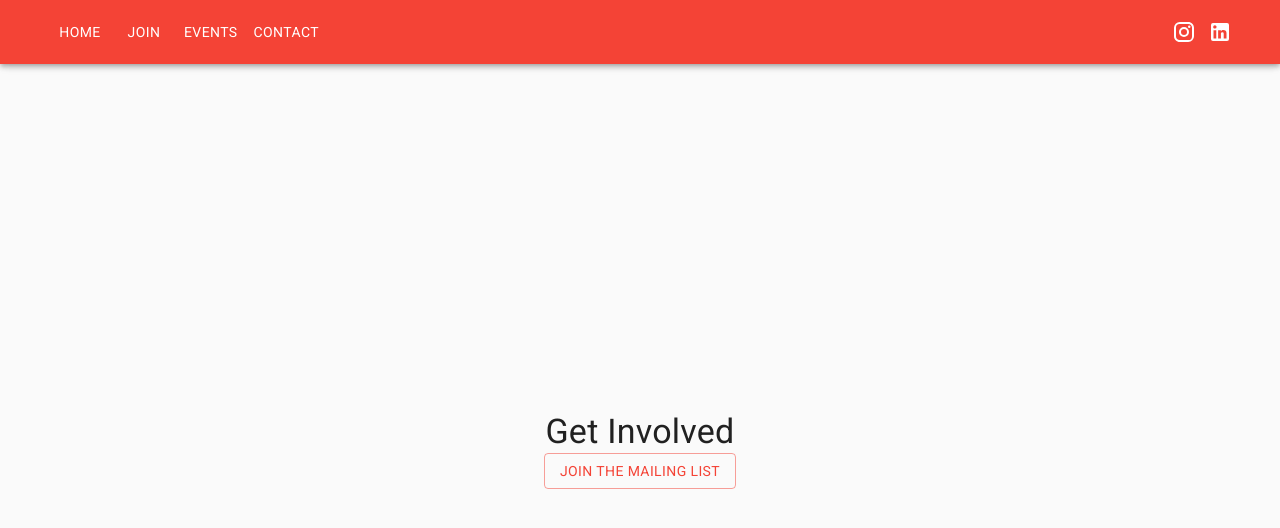
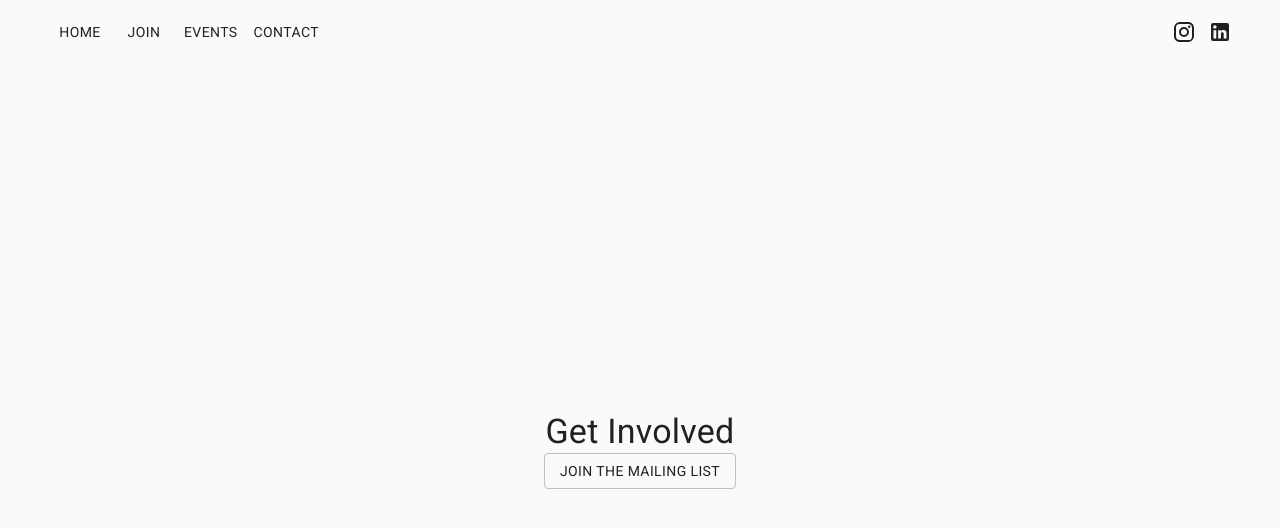
Before and after one commit to Northeastern-Blockchain-Club/neu_blockchain, a Gatsby site: page /join in a window 1280 px wide. Built offline with nearby package versions, Linux system fonts and the light colour scheme; Gatsby itself is replaced by a stand-in of ours.

Commit message:
theme updates and fixing of small ui details

```diff
--- a/src/Theme/theme.js
+++ b/src/Theme/theme.js
@@ -2,12 +2,12 @@ import { createTheme } from "@material-ui/core/styles";
 
 const theme = createTheme({
   palette: {
-    type: "light",
+    type: 'light',
     primary: {
-      main: "#f44336",
+      main: '#c0cfe0',
     },
     secondary: {
-      main: "#f50057",
+      main: '#f50057',
     },
     typography: {
       fontFamily: [
@@ -41,4 +41,5 @@ const theme = createTheme({
     },
   },
 });
+
 export default theme;
--- a/src/components/Header/index.js
+++ b/src/components/Header/index.js
@@ -130,7 +130,7 @@ const Header = () => {
     const largeViewport = useMediaQuery(theme.breakpoints.up("sm"));
     return (
         <header className="header">
-            <AppBar color="primary">
+            <AppBar style={{ background: 'transparent', boxShadow: 'none' }}>
                 <Container>
                     <Toolbar>{largeViewport ? <LargeMenu /> : <MobileMenu />}</Toolbar>
                 </Container>
--- a/src/pages/join.js
+++ b/src/pages/join.js
@@ -20,7 +20,6 @@ const JoinPage = () => {
         <Typography variant="h4"> Get Involved </Typography>
         <Button
           variant="outlined"
-          color="primary"
           href="https://docs.google.com/forms/d/e/1FAIpQLSe7hX7MGJ7ShZSe2ZhuIajLmXBfiFseyKC28oGxMATNM_bkYw/viewform"
         >
           {" "}
```
